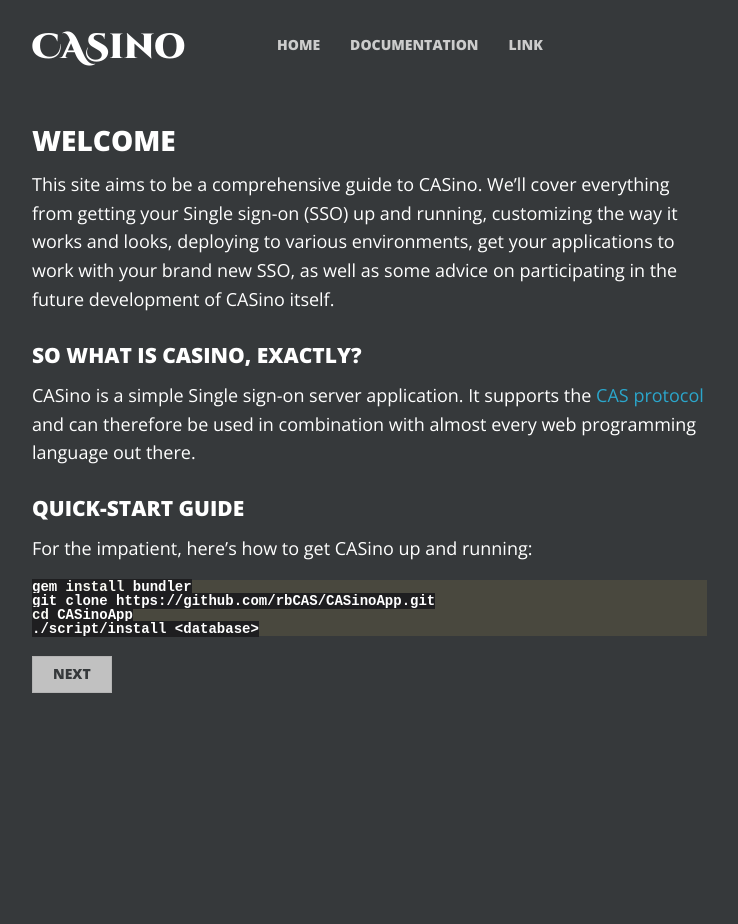
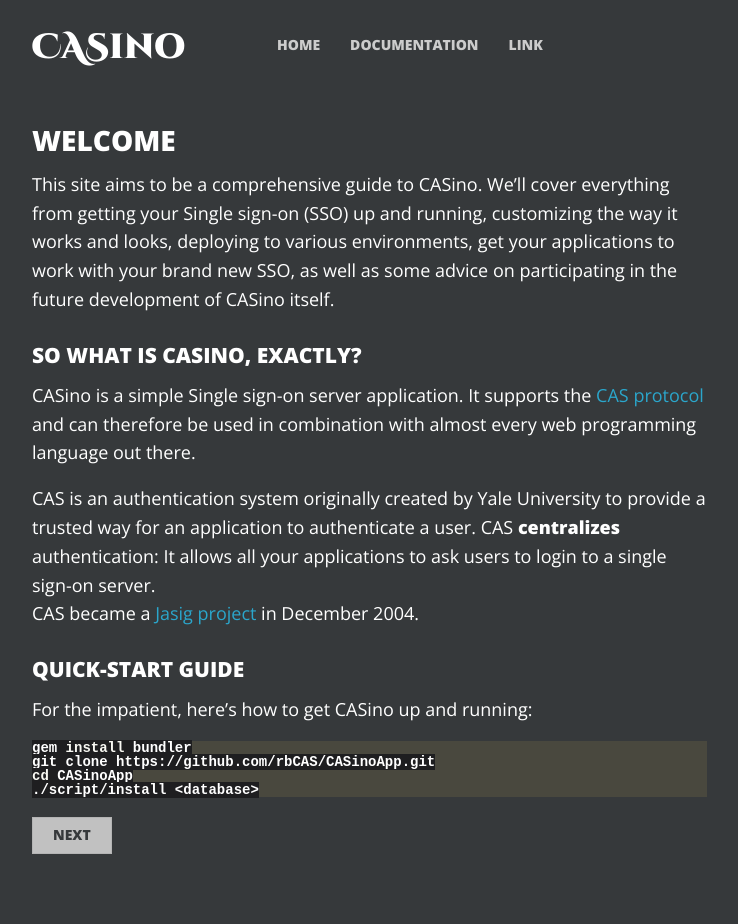
Before and after one commit to rbCAS/rbcas.github.com, a Jekyll site: the page built from docs/index.md, in a window 1280 px wide. Shown: the whole page, without its empty margins (153-891 px from the left). Built offline with Jekyll 4.4.1, drawn with Linux system fonts in a browser that asks for light colours; before the commit the page ends 900 px from its top, so only the background shows below that.

Commit message:
Explain CAS

```diff
--- a/docs/index.md
+++ b/docs/index.md
@@ -10,6 +10,9 @@
 
 CASino is a simple Single sign-on server application. It supports the [CAS protocol](http://www.jasig.org/cas/protocol) and can therefore be used in combination with almost every web programming language out there.
 
+CAS is an authentication system originally created by Yale University to provide a trusted way for an application to authenticate a user. CAS <strong>centralizes</strong> authentication: It allows all your applications to ask users to login to a single sign-on server.<br />
+CAS became a <a href="http://www.jasig.org/cas">Jasig project</a> in December 2004.
+
 ## Quick-start guide
 
 For the impatient, here’s how to get CASino up and running:
```
